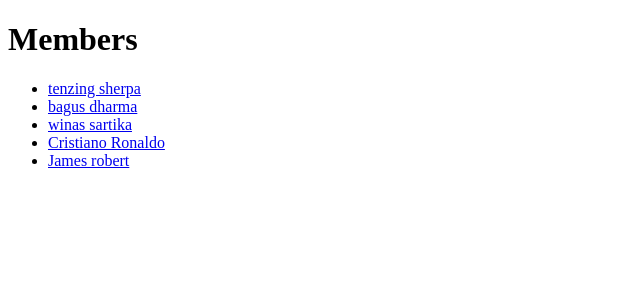
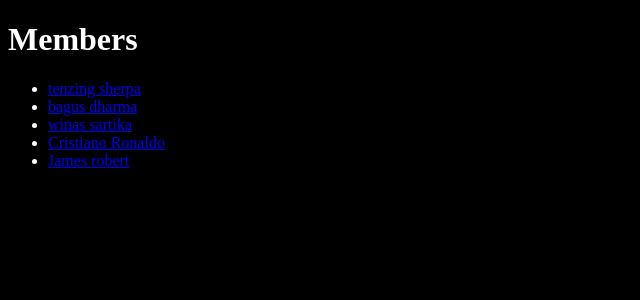
Before and after one commit to MingmaTenzing/django, a Django app: page /members/ in a window 1280 px wide. Shown: the top 300 px of the page, without its empty margins (0-640 px from the left). Run offline with Django 5.2, Linux system fonts and the light colour scheme; data comes from the database, SQL or seed files in the repository; both versions use the stored data as it was after the commit.

Commit message:
static fiels

```diff
--- /dev/null
+++ b/members/static/style.css
@@ -0,0 +1,4 @@
+body{
+    background:black;
+    color: white;
+}
--- a/members/templates/master.html
+++ b/members/templates/master.html
@@ -1,3 +1,4 @@
+{%load static%}
 <!DOCTYPE html>
 <html lang="en">
   <head>
@@ -5,6 +6,8 @@
     <meta name="viewport" content="width=device-width, initial-scale=1.0" />
     <title>{% block title %} {%endblock%}</title>
   </head>
+  <link rel="stylesheet" href="{%static 'style.css' %}" />
+
   <body>
     {% block content %} {% endblock %}
   </body>
```
Also changed, not shown: db.sqlite3.
